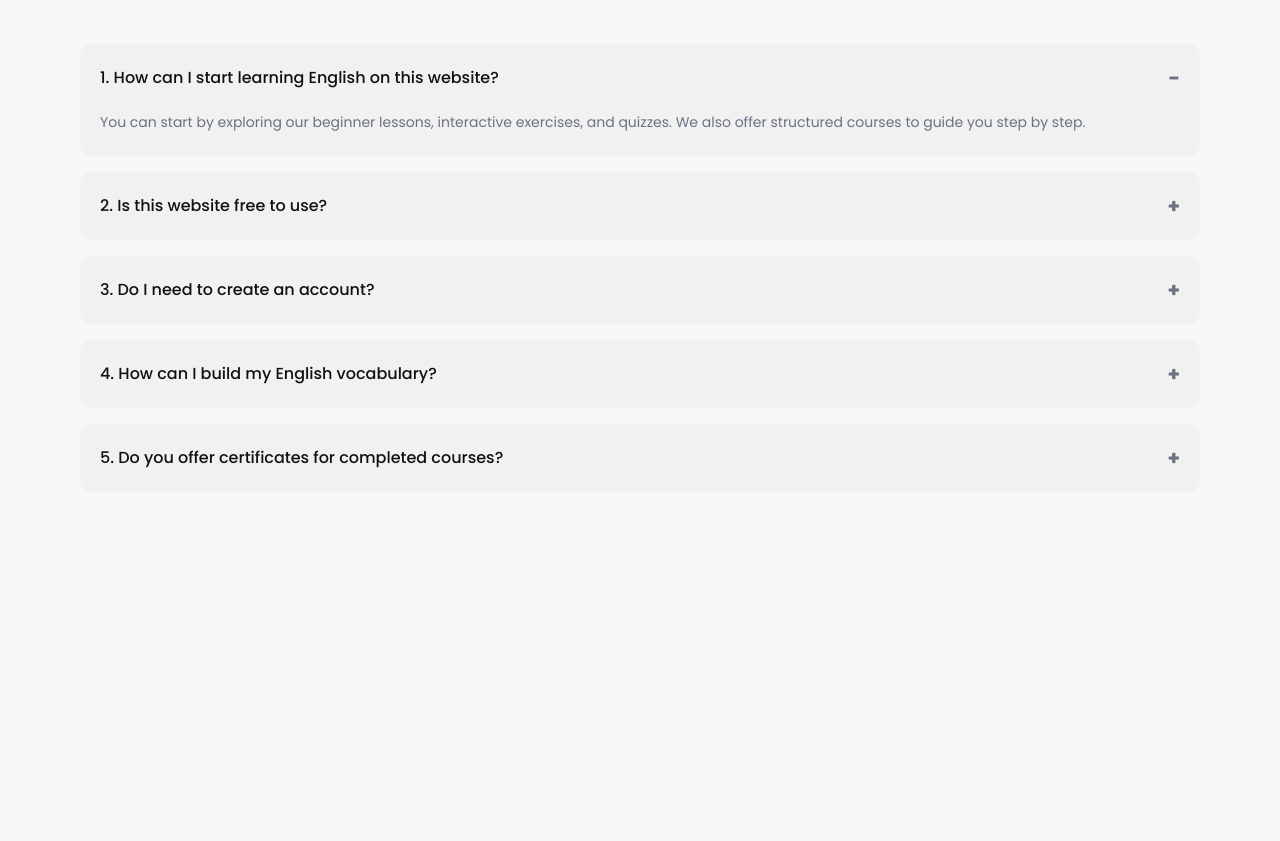
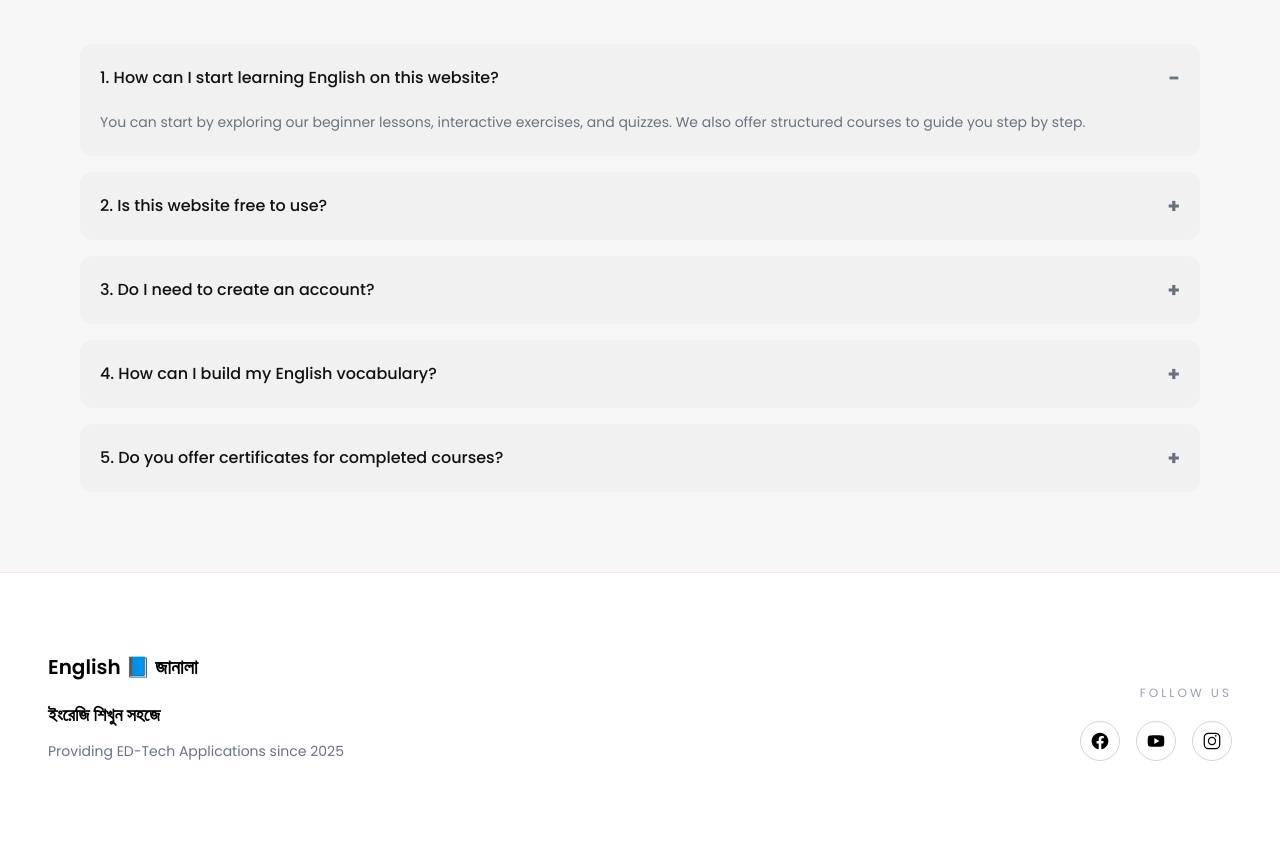
Before and after one commit to shahriar1100/English-Janala, a website: page index.html in a window 1280 px wide. Shown: the part 1036-1877 px from the top of the page. Before the commit the page ends 1608 px from the top, so only its background shows below. Drawn offline with Linux system fonts and the light colour scheme.

Commit message:
footer section add

```diff
--- a/index.html
+++ b/index.html
@@ -295,7 +295,96 @@
 
 </section>
 
+<!-- FOOTER -->
+<footer class="border-t border-red-100 bg-white py-20">
 
+  <div class=" mx-auto px-12">
+
+    <div class="flex flex-col lg:flex-row justify-between items-start lg:items-end gap-12">
+
+      <!-- Left -->
+      <div>
+
+        <!-- Logo -->
+        <div class="flex items-center gap-2 mb-5">
+
+          <h2 class="font-semibold text-xl">
+            English <span class="text-[#00A8FF]">📘</span> জানালা
+          </h2>
+
+        </div>
+
+        <h3 class="font-semibold text-lg mb-3">
+          ইংরেজি শিখুন সহজে
+        </h3>
+
+        <p class="text-gray-500 text-sm">
+          Providing ED-Tech Applications since 2025
+        </p>
+
+      </div>
+
+      <!-- Right -->
+      <div class="lg:text-right">
+
+        <p class="text-gray-400 uppercase text-xs tracking-[3px] mb-5">
+          Follow Us
+        </p>
+
+        <!-- Social Icons -->
+        <div class="flex items-center gap-4">
+
+          <!-- Facebook -->
+          <a href="#"
+            class="w-10 h-10 rounded-full border border-gray-300 flex items-center justify-center hover:bg-[#00A8FF] hover:text-white transition">
+
+            <svg xmlns="http://www.w3.org/2000/svg"
+              class="w-5 h-5"
+              fill="currentColor"
+              viewBox="0 0 24 24">
+              <path
+                d="M22 12.07C22 6.477 17.523 2 12 2S2 6.477 2 12.07c0 5.017 3.657 9.173 8.438 9.93v-7.03H7.898v-2.9h2.54V9.845c0-2.522 1.492-3.917 3.777-3.917 1.094 0 2.238.196 2.238.196v2.476h-1.26c-1.243 0-1.63.776-1.63 1.572v1.888h2.773l-.443 2.9h-2.33V22c4.78-.757 8.437-4.913 8.437-9.93z" />
+            </svg>
+
+          </a>
+
+          <!-- Youtube -->
+          <a href="#"
+            class="w-10 h-10 rounded-full border border-gray-300 flex items-center justify-center hover:bg-[#00A8FF] hover:text-white transition">
+
+            <svg xmlns="http://www.w3.org/2000/svg"
+              class="w-5 h-5"
+              fill="currentColor"
+              viewBox="0 0 24 24">
+              <path
+                d="M21.582 7.2a2.504 2.504 0 0 0-1.76-1.77C18.253 5 12 5 12 5s-6.253 0-7.822.43A2.504 2.504 0 0 0 2.418 7.2C2 8.78 2 12 2 12s0 3.22.418 4.8a2.504 2.504 0 0 0 1.76 1.77C5.747 19 12 19 12 19s6.253 0 7.822-.43a2.504 2.504 0 0 0 1.76-1.77C22 15.22 22 12 22 12s0-3.22-.418-4.8zM10 15.5v-7l6 3.5-6 3.5z" />
+            </svg>
+
+          </a>
+
+          <!-- Instagram -->
+          <a href="#"
+            class="w-10 h-10 rounded-full border border-gray-300 flex items-center justify-center hover:bg-[#00A8FF] hover:text-white transition">
+
+            <svg xmlns="http://www.w3.org/2000/svg"
+              class="w-5 h-5"
+              fill="currentColor"
+              viewBox="0 0 24 24">
+              <path
+                d="M7.75 2h8.5A5.756 5.756 0 0 1 22 7.75v8.5A5.756 5.756 0 0 1 16.25 22h-8.5A5.756 5.756 0 0 1 2 16.25v-8.5A5.756 5.756 0 0 1 7.75 2zm0 1.5A4.256 4.256 0 0 0 3.5 7.75v8.5A4.256 4.256 0 0 0 7.75 20.5h8.5a4.256 4.256 0 0 0 4.25-4.25v-8.5A4.256 4.256 0 0 0 16.25 3.5h-8.5zm8.75 1.25a1 1 0 1 1 0 2 1 1 0 0 1 0-2zM12 7a5 5 0 1 1 0 10 5 5 0 0 1 0-10zm0 1.5a3.5 3.5 0 1 0 0 7 3.5 3.5 0 0 0 0-7z" />
+            </svg>
+
+          </a>
+
+        </div>
+
+      </div>
+
+    </div>
+
+  </div>
+
+</footer>
 
     </div>
 </body>
```
Also changed, not shown: src/output.css.
